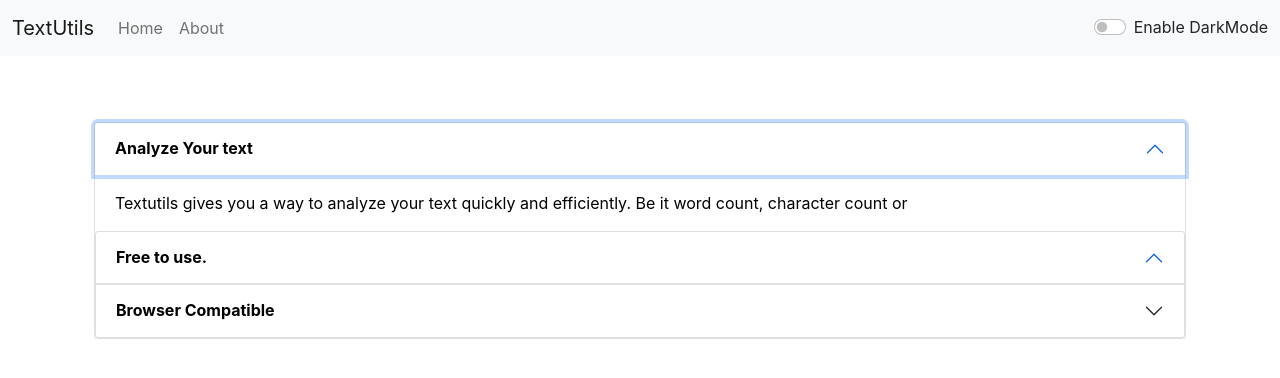
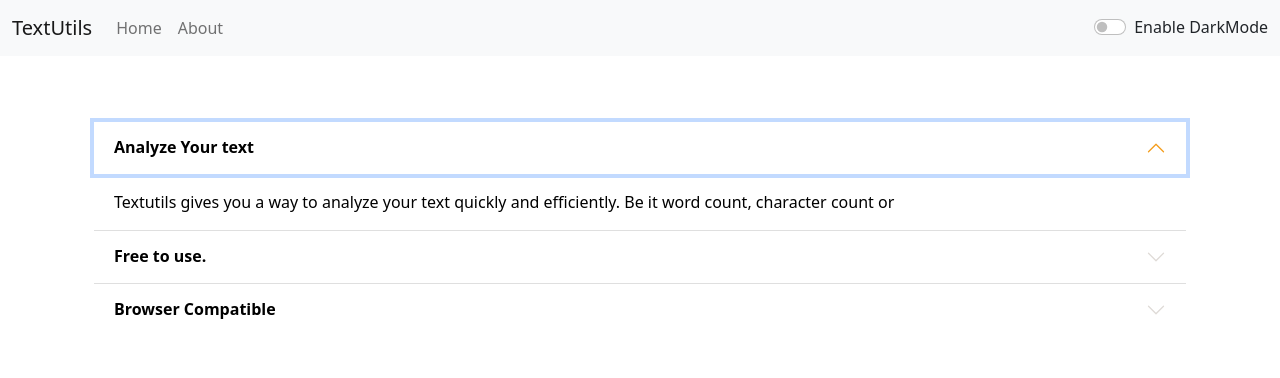
Before and after one commit to ViralSheladiya2027/My_app, a React (Create React App) app: page /about in a window 1280 px wide. Both pictures are taken after a click on the button "Analyze Your text". Shown: the top 378 px of the page. Built offline with nearby package versions, Linux system fonts and the light colour scheme.

Commit message:
(bug fix)

```diff
--- a/package.json
+++ b/package.json
@@ -1,6 +1,5 @@
 {
-  "homepage": "https://ViralSheladiya.github.io/My_app",
-  "name": "my_app",
+
   "version": "0.1.0",
   "private": true,
   "dependencies": {
@@ -10,7 +9,7 @@
     "gh-pages": "^4.0.0",
     "react": "^18.2.0",
     "react-dom": "^18.2.0",
-    "react-router-dom": "^5.2.0",
+    "react-router-dom": "^5.3.0",
     "react-scripts": "^2.1.3",
     "web-vitals": "^2.1.4"
   },
--- a/src/App.js
+++ b/src/App.js
@@ -7,7 +7,7 @@
 import Alert from './components/Alert';
 import {
   BrowserRouter as Router,
-  Switch,
+  Switch ,
   Route
 } from "react-router-dom";
 
@@ -45,13 +45,12 @@
     <Alert alert={alert}/>
     <div className="container my-3">
     <Switch>
-
-          <Route exact path="/" component={TextForm}>
+    <Route exact path="/about" >
+            <About mode={mode} />
+            </Route>
+          <Route exact path="/" >
             <TextForm showAlert={showAlert} heading="Try TextUtils - word counter, character counter, remove extra spaces" mode={mode}/>
           </Route>
-          <Route exact path="/about" component={About}>
-            <About mode={mode} />
-            </Route>
     </Switch>
     </div>
 
--- a/src/components/About.js
+++ b/src/components/About.js
@@ -1,4 +1,6 @@
-import React, { useState } from "react";
+
+import React from "react";
+// import PropTypes from 'prop-types';
 
 export default function About(props) {
   let myStyle = {
@@ -12,109 +14,98 @@
         className="container"
         style={{ color: props.mode === "dark" ? "white" : "black" }}
       >
-        <div class="accordion" id="accordionExample">
-          <div class="accordion-item">
-            <h2 class="accordion-header" id="headingOne">
+        <div className="accordion accordion-flush" id="accordionFlushExample">
+          <div className="accordion-item">
+            <h2 className="accordion-header" id="flush-headingOne">
               <button
-                class="accordion-button"
+                className="accordion-button collapsed"
                 style={myStyle}
                 type="button"
                 data-bs-toggle="collapse"
-                data-bs-target="#collapseOne"
-                aria-expanded="true"
-                aria-controls="collapseOne"
+                data-bs-target="#flush-collapseOne"
+                aria-expanded="false"
+                aria-controls="flush-collapseOne"
               >
                 <strong> Analyze Your text</strong>
               </button>
             </h2>
             <div
-              id="collapseOne"
-              className="accordion-collapse collapse"
-              aria-labelledby="headingOne"
-              data-bs-parent="#accordionExample"
-            >
-              <div
-                className="accordion-body"
+              id="flush-collapseOne"
               style={{
                 color: props.mode === "dark" ? "white" : "black",
                 backgroundColor: props.mode === "dark" ? "#162330" : "white",
               }}
+              className="accordion-collapse collapse"
+              aria-labelledby="flush-headingOne"
+              data-bs-parent="#accordionFlushExample"
             >
+              <div className="accordion-body">
                 Textutils gives you a way to analyze your text quickly and
                 efficiently. Be it word count, character count or
               </div>
             </div>
-            <div class="accordion" id="accordionExample">
-              <div class="accordion-item">
-                <h2 class="accordion-header" id="headingOne">
+          </div>
+          <div className="accordion-item">
+            <h2 className="accordion-header" id="flush-headingTwo">
               <button
-                    class="accordion-button"
+                className="accordion-button collapsed"
                 style={myStyle}
                 type="button"
                 data-bs-toggle="collapse"
-                    data-bs-target="#collapseOne"
-                    aria-expanded="true"
-                    aria-controls="collapseOne"
+                data-bs-target="#flush-collapseTwo"
+                aria-expanded="false"
+                aria-controls="flush-collapseTwo"
               >
                 <strong>Free to use.</strong>
               </button>
             </h2>
             <div
-                  id="collapseTwo"
-                  className="accordion-collapse collapse"
-                  aria-labelledby="headingTwo"
-                  data-bs-parent="#accordionExample"
-                >
-                  <div
-                    className="accordion-body"
+              id="flush-collapseTwo"
               style={{
                 color: props.mode === "dark" ? "white" : "black",
-                      backgroundColor:
-                        props.mode === "dark" ? "#162330" : "white",
+                backgroundColor: props.mode === "dark" ? "#162330" : "white",
               }}
+              className="accordion-collapse collapse"
+              aria-labelledby="flush-headingTwo"
+              data-bs-parent="#accordionFlushExample"
             >
-                    TextUtils is a free character counter tool that provides
-                    instant character count & word count statistics for a given
-                    text. TextUtils reports the number of words and characters.
-                    Thus it is suitable for writing text with word/ character
-                    limit.
+              <div className="accordion-body">
+                TextUtils is a free character counter tool that provides instant
+                character count & word count statistics for a given text.
+                TextUtils reports the number of words and characters. Thus it is
+                suitable for writing text with word/ character limit.
               </div>
             </div>
           </div>
           <div className="accordion-item">
-                <h2 className="accordion-header" id="headingThree">
+            <h2 className="accordion-header" id="flush-headingThree">
               <button
                 className="accordion-button collapsed"
                 style={myStyle}
                 type="button"
                 data-bs-toggle="collapse"
-                    data-bs-target="#collapseThree"
+                data-bs-target="#flush-collapseThree"
                 aria-expanded="false"
-                    aria-controls="collapseThree"
+                aria-controls="flush-collapseThree"
               >
                 <strong>Browser Compatible</strong>
               </button>
             </h2>
             <div
-                  id="collapseThree"
-                  className="accordion-collapse collapse"
-                  aria-labelledby="headingThree"
-                  data-bs-parent="#accordionExample"
-                >
-                  <div
-                    className="accordion-body"
+              id="flush-collapseThree"
               style={{
                 color: props.mode === "dark" ? "white" : "black",
-                      backgroundColor:
-                        props.mode === "dark" ? "#162330" : "white",
+                backgroundColor: props.mode === "dark" ? "#162330" : "white",
               }}
+              className="accordion-collapse collapse"
+              aria-labelledby="flush-headingThree"
+              data-bs-parent="#accordionFlushExample"
             >
+              <div className="accordion-body">
                 This word counter software works in any web browsers such as
-                    Chrome, Firefox, Internet Explorer, Safari, Opera. It suits
-                    to count characters in facebook, blog, books, excel
-                    document, pdf document, essays, etc.
-                  </div>
-                </div>
+                Chrome, Firefox, Internet Explorer, Safari, Opera. It suits to
+                count characters in facebook, blog, books, excel document, pdf
+                document, essays, etc.
               </div>
             </div>
           </div>
--- a/src/components/Textform.js
+++ b/src/components/Textform.js
@@ -1,5 +1,5 @@
 import React, { useState } from "react";
-import PropTypes from 'prop-types';
+
 
 export default function Textform(props) {
   const handleUpClick = () => {
--- a/src/index.css
+++ b/src/index.css
@@ -1,13 +1,4 @@
-body {
-  margin: 0;
-  font-family: -apple-system, BlinkMacSystemFont, 'Segoe UI', 'Roboto', 'Oxygen',
-    'Ubuntu', 'Cantarell', 'Fira Sans', 'Droid Sans', 'Helvetica Neue',
-    sans-serif;
-  -webkit-font-smoothing: antialiased;
-  -moz-osx-font-smoothing: grayscale;
+
+.accordion-button::after {
+  filter: invert(1);
 }
-
-code {
-  font-family: source-code-pro, Menlo, Monaco, Consolas, 'Courier New',
-    monospace;
-}
```
Also changed, not shown: public/logo207.png (deleted), 1 other file (tests, documents, lock files or other folders). Lines whose indentation alone changed are shown as unchanged.
